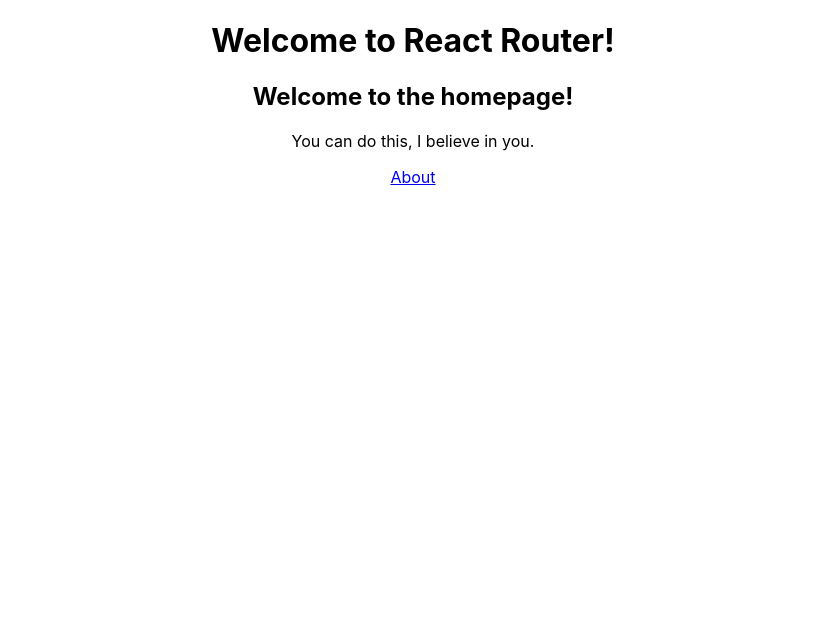
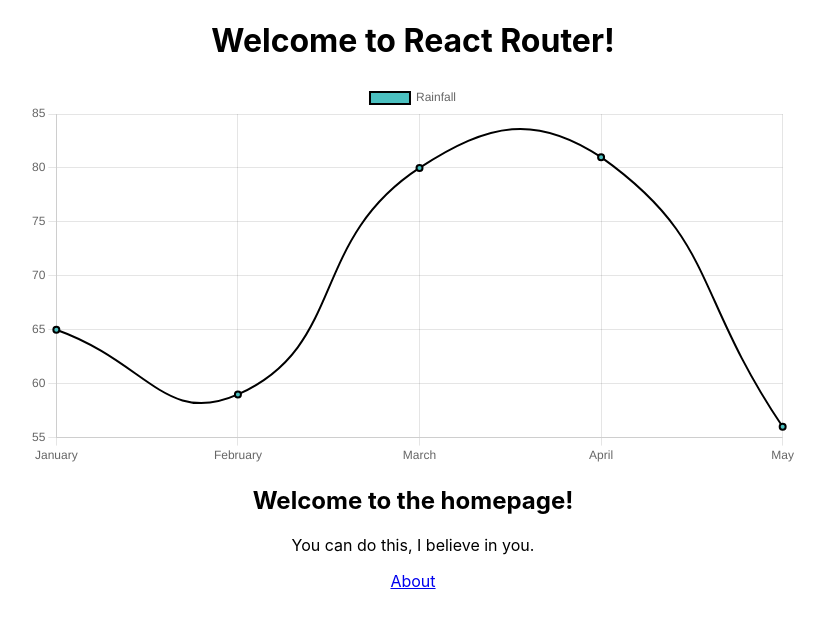
Before and after one commit to niubrandon/wealthify, a React (Create React App) app in the folder client/: page / in a window 1280 px wide. Shown: the top 628 px of the page, without its empty margins (227-1052 px from the left). Built offline with nearby package versions, Linux system fonts and the light colour scheme.

Commit message:
added chart

```diff
--- a/client/package.json
+++ b/client/package.json
@@ -7,8 +7,10 @@
     "@testing-library/react": "^11.1.0",
     "@testing-library/user-event": "^12.1.10",
     "axios": "^0.24.0",
+    "chart.js": "^3.6.0",
     "node-sass": "4.14.1",
     "react": "^17.0.2",
+    "react-chartjs-2": "^3.3.0",
     "react-dom": "^17.0.2",
     "react-router-dom": "6",
     "react-scripts": "4.0.3",
--- a/client/src/App.js
+++ b/client/src/App.js
@@ -2,12 +2,13 @@
 import { Routes, Route, Link } from "react-router-dom";
 import './App.scss';
 import axios from 'axios';
+import React from 'react';
+import {Line} from 'react-chartjs-2'
 
 function App() {
   // const options = {
   //   method: 'GET',
-  //   url: 'https://stock-data-yahoo-finance-alternative.p.rapidapi.com/v6/finance/quote',
-  //   params: {symbols: 'AAPL,ETH-USD'},
+  //   url: 'https://stock-data-yahoo-finance-alternative.p.rapidapi.com/v8/finance/chart/AAPL',
   //   headers: {
   //     'x-rapidapi-host': 'stock-data-yahoo-finance-alternative.p.rapidapi.com',
   //     'x-rapidapi-key': 'rw9oV5YAcGmshkCGpJdkhwRAXbnAp1HofApjsntB8od230Yqct'
@@ -19,6 +20,7 @@
   // }).catch(function (error) {
   //   console.error(error);
   // });
+
   return (
     <div className="App">
         <h1>Welcome to React Router!</h1>
@@ -31,8 +33,39 @@
 }
 
 function Home() {
+  const state = {
+    labels: ['January', 'February', 'March',
+             'April', 'May'],
+    datasets: [
+      {
+        label: 'Rainfall',
+        fill: false,
+        lineTension: 0.5,
+        backgroundColor: 'rgba(75,192,192,1)',
+        borderColor: 'rgba(0,0,0,1)',
+        borderWidth: 2,
+        data: [65, 59, 80, 81, 56]
+      }
+    ]
+  }
   return (
     <>
+    <div style={{ position: "relative", margin: "auto", width: "60vw" }}>
+      <Line
+          data={state}
+          options={{
+            title:{
+              display:true,
+              text:'Average Rainfall per month',
+              fontSize:20
+            },
+            legend:{
+              display:true,
+              position:'right'
+            }
+          }}
+        />
+    </div>
       <main>
         <h2>Welcome to the homepage!</h2>
         <p>You can do this, I believe in you.</p>
@@ -40,11 +73,13 @@
       <nav>
         <Link to="/about">About</Link>
       </nav>
+
     </>
   );
 }
 
 function About() {
+
   return (
     <>
       <main>
```
Also changed, not shown: 2 other files (tests, documents, lock files or other folders).
